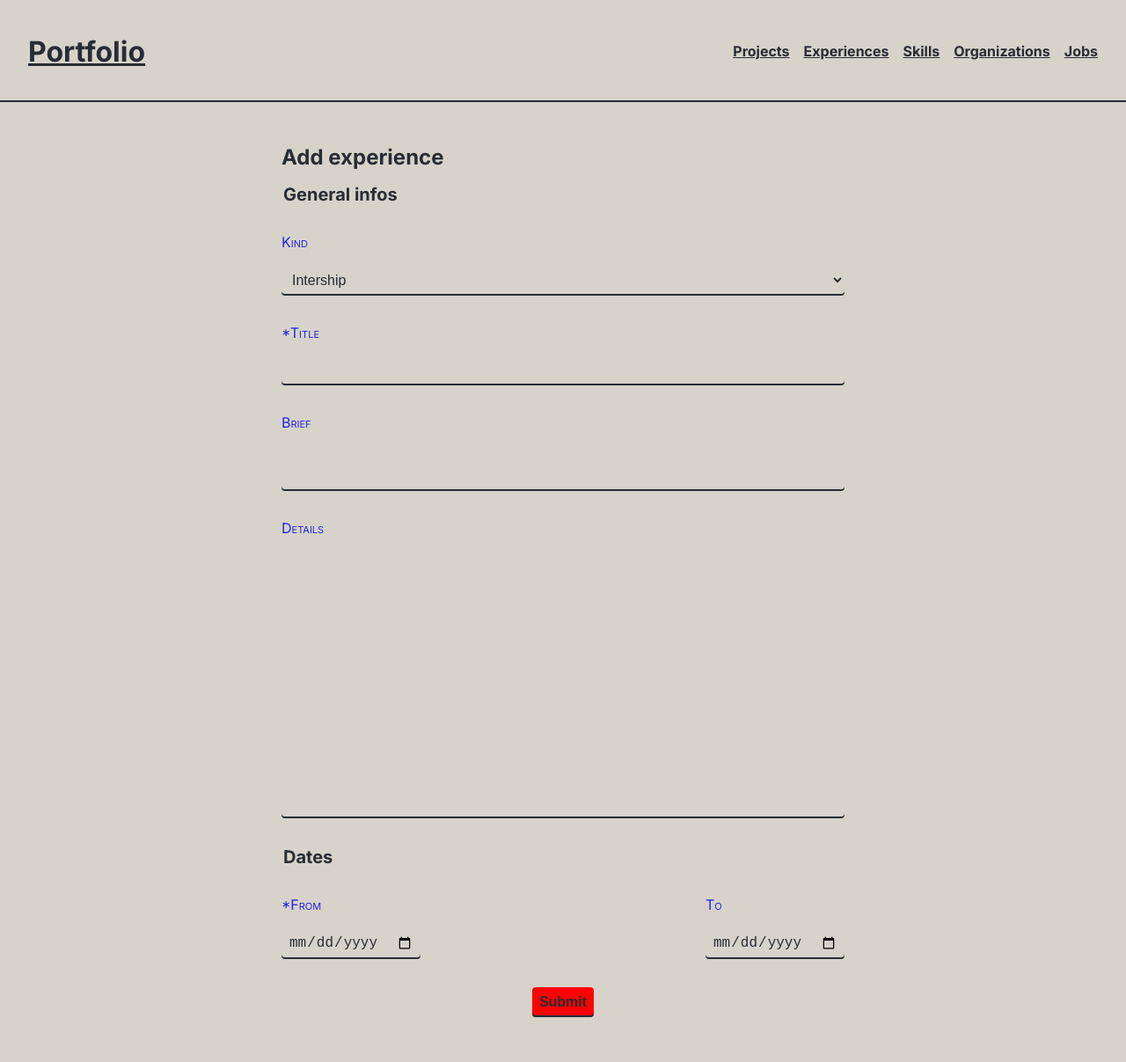
After one commit to samiBendou/portfolio-php, a PHP site: page /admin/experiences/add.php in a window 1280 px wide. The commit adds this page. Shown: the whole page at 88% size. Run offline with PHP 8.4, Linux system fonts and the light colour scheme; data that the repository does not hold is empty.

Commit message:
switch to postgresql and implement experience addition

```diff
--- a/src/admin.css
+++ b/src/admin.css
@@ -41,6 +41,7 @@ body {
   background: var(--neutral-2);
   background-attachment: fixed;
   height: 100%;
+  margin: 0;
 }
 
 section:only-of-type:has(h1:only-child) {
@@ -60,22 +61,23 @@ section {
   margin: 1.5em;
 }
 
-h1 {
+header>a {
   font-size: 2em;
   font-weight: bold;
 }
 
-h2 {
+h1 {
   font-size: 1.5em;
   font-weight: bold;
 }
 
-h3 {
+h2,
+legend {
   font-size: 1.25em;
   font-weight: bold;
 }
 
-h4 {
+h3 {
   font-size: 1em;
   font-weight: bold;
 }
@@ -107,6 +109,7 @@ menu {
   display: flex;
   gap: 1rem;
   list-style-type: none;
+  padding: 0;
 }
 
 a:any-link {
@@ -139,24 +142,32 @@ main {
   padding-bottom: 2rem;
 }
 
-main:has(> section:target table) {
+main:has(> section table) {
   width: 70%;
 }
 
 form,
-fieldset,
-form>section {
+fieldset {
+  border: none;
   display: flex;
   flex-direction: column;
-  gap: 4px;
+  gap: 2rem;
   justify-content: stretch;
   align-items: stretch;
   flex-wrap: wrap;
+  margin: 0;
+  padding: 0;
 }
 
-fieldset.flex-row {
+fieldset>legend {
+  margin-bottom: 2rem;
+}
+
+fieldset.inline-field {
+  flex-direction: row;
   justify-content: space-between;
 }
+
 
 table {
   table-layout: fixed;
@@ -190,7 +201,7 @@ thead th {
 
 td,
 th {
-  padding: 1.5rem 1rem;
+  padding: 1.5rem 0;
   text-wrap: nowrap;
   text-overflow: ellipsis;
   overflow-x: hidden;
@@ -246,27 +257,31 @@ progress::-webkit-progress-value {
   color: var(--primary);
 }
 
+
 label {
   color: var(--secondary-3);
   font-variant: small-caps;
+  display: flex;
+  flex-direction: column;
+  gap: 1rem;
 }
 
-label:has(+ input:focus),
-label:has(+ textarea:focus),
-label:has(+ select:focus),
-label:has(+ input:hover),
-label:has(+ textarea:hover),
-label:has(+ select:hover),
-label:has(+ input[type="radio"]:checked),
-label:has(+ input[type="checkbox"]:checked) {
+label:has(>input:focus),
+label:has(>textarea:focus),
+label:has(>select:focus),
+label:has(>input:hover),
+label:has(>textarea:hover),
+label:has(>select:hover),
+label:has(>input[type="radio"]:checked),
+label:has(>input[type="checkbox"]:checked) {
   font-weight: bold;
 }
 
-label:has(+ input:disabled),
-label:has(+ textarea:disabled),
-label:has(+ select:disabled),
-label:has(+ input[type="radio"]:disabled),
-label:has(+ input[type="checkbox"]:disabled) {
+label:has(>input:disabled),
+label:has(>textarea:disabled),
+label:has(>select:disabled),
+label:has(>input[type="radio"]:disabled),
+label:has(>input[type="checkbox"]:disabled) {
   font-weight: unset;
 }
 
@@ -283,11 +298,10 @@ input[type="file"]::file-selector-button {
 
   background: transparent;
   color: var(--primary);
-  margin-bottom: 2rem;
 }
 
-.trigger:checked+fieldset.hidden {
-  display: flex;
+textarea {
+  resize: none;
 }
 
 button,
@@ -318,15 +332,15 @@ input:user-invalid {
   box-shadow: var(--small-bottom-border-base) var(--danger);
 }
 
-label:has(+ input:user-invalid) {
+label:has(>input:user-invalid) {
   color: var(--danger);
 }
 
-label:has(+ input:disabled) {
+label:has(>input:disabled) {
   color: var(--primary);
 }
 
-label:has(+ input:required)::before {
+label:has(>input:required)>span::before {
   content: "*";
 }
 
--- /dev/null
+++ b/src/admin/experiences/add.php
@@ -0,0 +1,87 @@
+<?php
+
+$db_path = $_ENV["DB_URL"];
+$pdo = new PDO($db_path);
+
+$title = 'Add experience';
+ob_start();
+
+if ($_SERVER["REQUEST_METHOD"] === "POST") {
+
+    $query = "INSERT INTO experience(kind, title, brief, details, keypoints, started, ended)
+              VALUES (:kind, :title, :brief, :details, {}, :started, :ended)";
+    $stmt = $pdo->prepare($query);
+    $stmt->execute([
+      ":kind" => $_POST["kind"],
+      ":title" => htmlspecialchars($_POST["title"]),
+      ":brief" => htmlspecialchars($_POST["brief"]),
+      ":details" => $_POST["details"],
+      ":started" => $_POST["started"],
+      ":ended" => $_POST["ended"] ? $_POST["ended"] : null,
+    ]);
+
+    header("Location: index.php");
+    exit;
+}
+
+?>
+
+<main>
+  <h1>
+    <?= $title ?>
+  </h1>
+
+  <form method="POST">
+    <fieldset>
+      <legend>General infos</legend>
+
+      <label>
+        <span>Kind</span>
+        <select name="kind">
+          <option value="internship">Intership</option>
+          <option value="job">Job</option>
+          <option value="education">Education</option>
+        </select>
+      </label>
+
+      <label>
+        <span>Title</span>
+        <input required spellcheck="true" name="title" />
+      </label>
+
+      <label>
+        <span>Brief</span>
+        <textarea name="brief" spellcheck="true" rows="2"></textarea>
+      </label>
+
+      <label>
+        <span>Details</span>
+        <textarea name="details" spellcheck="true" rows="16"></textarea>
+      </label>
+
+    </fieldset>
+
+    <fieldset>
+      <legend>Dates</legend>
+
+      <fieldset class="inline-field">
+        <label>
+          <span>From</span>
+          <input required type="date" name="started" />
+        </label>
+
+        <label>
+          <span>To</span>
+          <input type="date" name="ended" />
+        </label>
+      </fieldset>
+    </fieldset>
+
+    <button>Submit</button>
+  </form>
+</main>
+
+
+<?php
+$content = ob_get_clean();
+include($_SERVER["DOCUMENT_ROOT"] . "/admin/layout.php");
--- a/src/admin/layout.php
+++ b/src/admin/layout.php
@@ -16,26 +16,23 @@
 
 <body>
   <header>
-    <h1>
-      <a href="/">Portfolio</a>
-    </h1>
-
+    <a href="/">Portfolio</a>
     <nav>
       <menu>
         <li>
-          <a href="/projects/">Projects</a>
+          <a href="/admin/projects/">Projects</a>
         </li>
         <li>
-          <a href="/experiences/">Experiences</a>
+          <a href="/admin/experiences/">Experiences</a>
         </li>
         <li>
-          <a href="/skills/">Skills</a>
+          <a href="/admin/skills/">Skills</a>
         </li>
         <li>
-          <a href="/organizations/">Organizations</a>
+          <a href="/admin/organizations/">Organizations</a>
         </li>
         <li>
-          <a href="/jobs/">Jobs</a>
+          <a href="/admin/jobs/">Jobs</a>
         </li>
       </menu>
     </nav>
```
Also changed, not shown: db/init.sql (+44 -56 lines), src/admin/experiences/edit.php (added, +65 -0 lines), src/admin/experiences/index.php (added, +81 -0 lines), src/favicon.ico (added).
